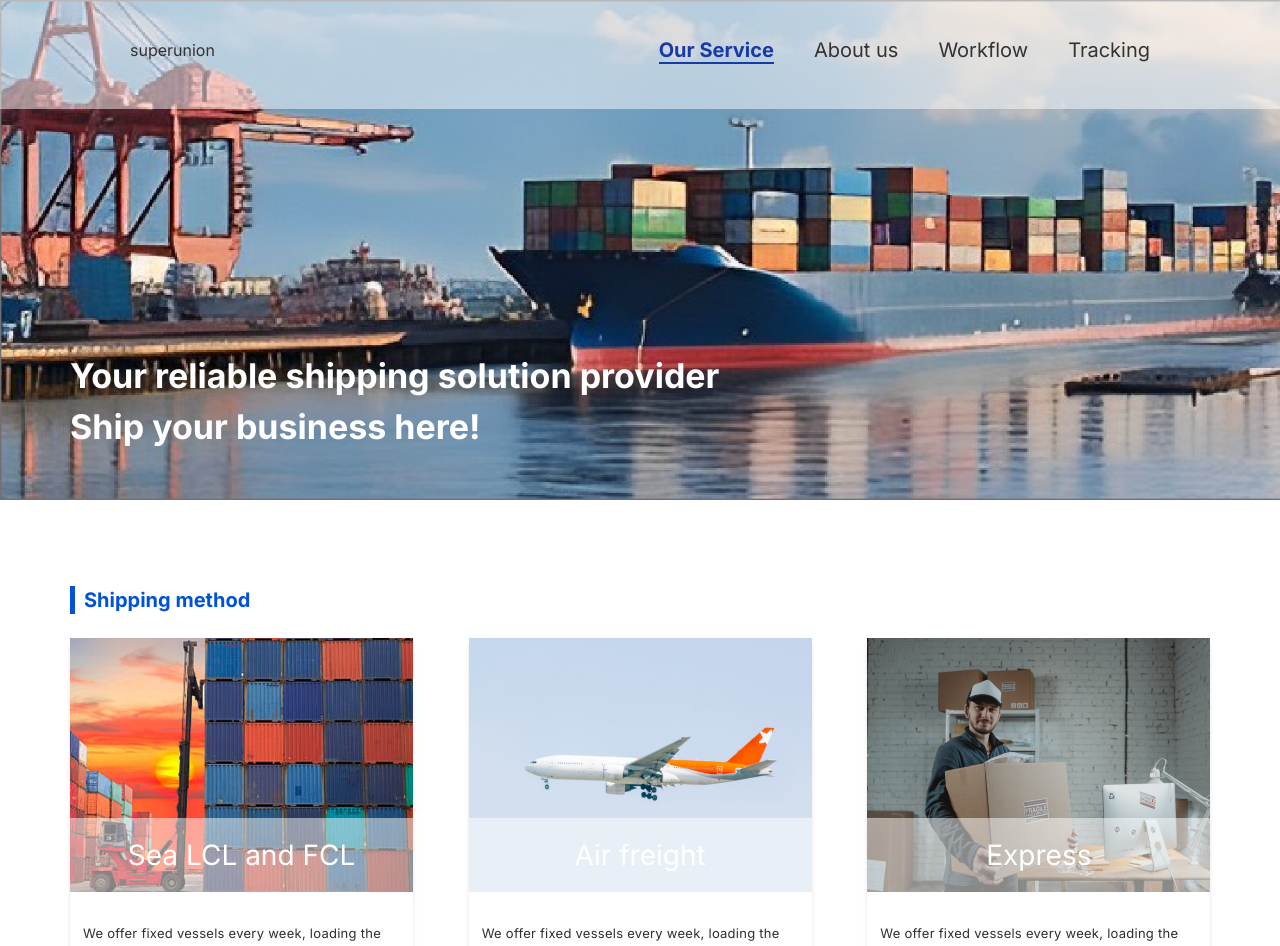
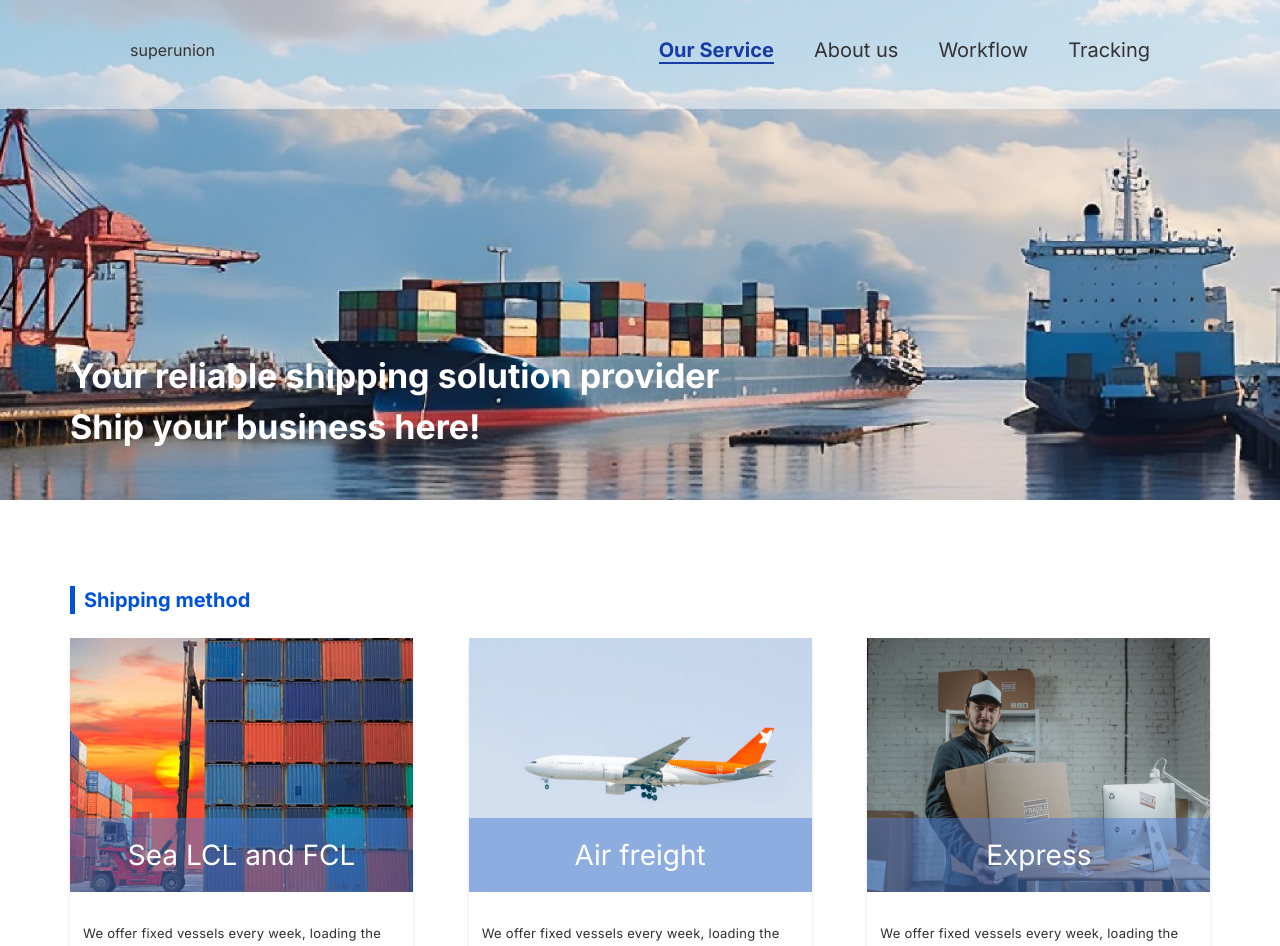
Before and after one commit to InsideBreeze/superunion, a Next.js app: page / in a window 1280 px wide. Shown: the top 946 px of the page. Built offline with nearby package versions, Linux system fonts and the light colour scheme.

Commit message:
back up!

```diff
--- a/src/app/about/page.tsx
+++ b/src/app/about/page.tsx
@@ -10,10 +10,10 @@ export default function AboutPage({}: Props) {
         <main className='bg-white'>
             <section className='flex flex-col items-center md:flex-row items-center md:items-start pl-[26px] pr-6 xl:pl-[70px] xl:pr-[95px] xl:pt-[67px] pt-[25px] xl:space-x-[62px] space-x-[23px]'>
                 <Image src='/images/about_us_person.png' alt='person' height={600} width={750}
-                    className='w-[80%] md:w-[50%]'
+                    className='w-[80%] md:max-w-[495px] md:max-h-[600px] bg-cover flex-1'
                 />
-                <div className='w-[100%] md:w-[50%]'>
-                    <h3 className='text-center text-[8px] font-bold text-[var(--blue)] md:text-xl pt-[6px] lg:pt-[16px]'>About us</h3>
+                <div className='w-[100%] md:w-[50%] flex-1'>
+                    <h3 className='text-center text-[8px] font-bold text-[var(--blue)] md:text-xl'>About us</h3>
                     <div className='space-y-1 lg:space-y-2 relative'>
                         <p className='text-[7px] md:text-[12px] lg:text-[13px] xl:text-[14px] text-[#2F2F2F] md:leading-[1.4em] tracking-[0.01em] lg:leading-[30px] lg:tracking-[0.02em]'>
                             Superunion is an international shipping agency, we are dedicate to providing secure, fast and low-cost international freight shipping service from China to the world, especially for door-to-door delivery for cross-border E-commerce business.
@@ -134,7 +134,7 @@ export default function AboutPage({}: Props) {
 
                 </Description>
             </div>
-            <div className='bg-gray-100 xl:h-[88px]'/>
+            <div className='bg-gray-100 xl:h-[88px]' />
         </main>
     )
 }
--- a/src/app/tracking/page.tsx
+++ b/src/app/tracking/page.tsx
@@ -12,7 +12,7 @@ export default function TrackingPage({}: Props) {
 
             <p className='mt-[73px] mb-[46px] text-[var(--blue)] xl:text-xl'>Welcome use cargo tracing,Please input your tracking number.</p>
 
-            <Image src="/images/cargo_search.png" width={800} height={800} className='xl:h-[631px] xl:w-[639px]' alt='search'/>
+            <Image src="/images/cargo_search.png" width={800} height={800} className='xl:h-[319.29px] xl:w-[315.24px]' alt='search'/>
             <div className='h-[96px] bg-gray-100 w-full'/>
 
         </div>
--- a/src/app/workflow/page.tsx
+++ b/src/app/workflow/page.tsx
@@ -7,7 +7,7 @@ import Work from '@/components/Work'
 
 export default function Workflow() {
     return (
-        <main className=' bg-white xl:mb-[96px] relative'>
+        <main className=' bg-white relative'>
             <div className='flex items-center justify-center h-full z-1000 mt-[42px] mb-8'>
             <button className=' bg-[var(--blue)] text-white
                                h-[160px] w-[29px] xl:w-[427px] xl:h-[78px]
@@ -16,7 +16,7 @@ export default function Workflow() {
 
             <Image src="/images/workflow_person.png" alt='person' width={800} height={800} className='absolute left-0 top-0 xl:h-[650px] xl:w-[650px]' />
 
-            <div className='flex px-[130px] w-full'>
+            <div className='flex px-[130px] w-full pb-[57px]'>
                 <div className='flex flex-col items-center'>
                     <div>
                         <Work seq={1} contentImage="/images/cargo.png" arrowImage='/images/long_right_arrow.png'>
@@ -178,6 +178,8 @@ export default function Workflow() {
             <Image src="/images/right_corner.png" alt='corner' width={500} height={500}
                    className='w-[539px] h-[443.12px] absolute right-0 bottom-0' />
 
+            <div className='xl:h-[96px] bg-gray-100 w-full' />
+
 
         </main>
     )
--- a/src/components/Header.tsx
+++ b/src/components/Header.tsx
@@ -10,7 +10,8 @@ export default function Header() {
     const pathname = usePathname()
 
     return (
-        <header className={twMerge('bg-[url("/images/bg.png")] bg-cover relative', pathname === '/' ? 'xl:h-[500px] h-[255px]' : 'h-[130px] xl:h-[350px]')}>
+        <header className={twMerge(' bg-cover relative', pathname === '/'
+                                 ? 'bg-[url("/images/bg@2.png")] xl:h-[500px] h-[255px]' : 'h-[130px] xl:h-[350px] bg-[url("/images/bg.png")]')}>
             <nav className='z-1 text-green h-[60px] xl:h-[109px] bg-white bg-opacity-50 px-[30px] py-[14px] xl:px-[130px] xl:py-[36px] text-[rgba(51,51,51,1)]'>
                 <div className='flex justify-between items-center'>
                     {/* icon */}
--- a/src/components/ImageDescription.tsx
+++ b/src/components/ImageDescription.tsx
@@ -12,7 +12,11 @@ export default function ImageDescription({ caption,  image, children }: Props) {
             <div className="xl:w-[343px] xl:h-[480px] w-[129px] h-[207px] shadow-md">
                 <div className="relative">
                     <Image src={image} alt='sea' height={420} width={500} className="xl:h-[254px] h-[95px] w-full object-cover" />
-                    <div className="flex items-center justify-center xl:text-[28px] text-[11px] text-white  absolute left-0 right-0 top-[67px] bottom-0 xl:top-[180px] bg-white bg-opacity-50">
+                    <div className="flex items-center justify-center
+                                    xl:text-[28px] text-[11px] text-white absolute left-0 right-0 top-[67px] bottom-0 xl:top-[180px]
+                                    bg-[#497bd0]
+                                    leading-[1em]
+                                    bg-opacity-50">
                     <p className='text-center'>{caption}</p>
                     </div>
                 </div>
```
Also changed, not shown: public/images/bg@2.png (added). Lines whose indentation alone changed are shown as unchanged.
